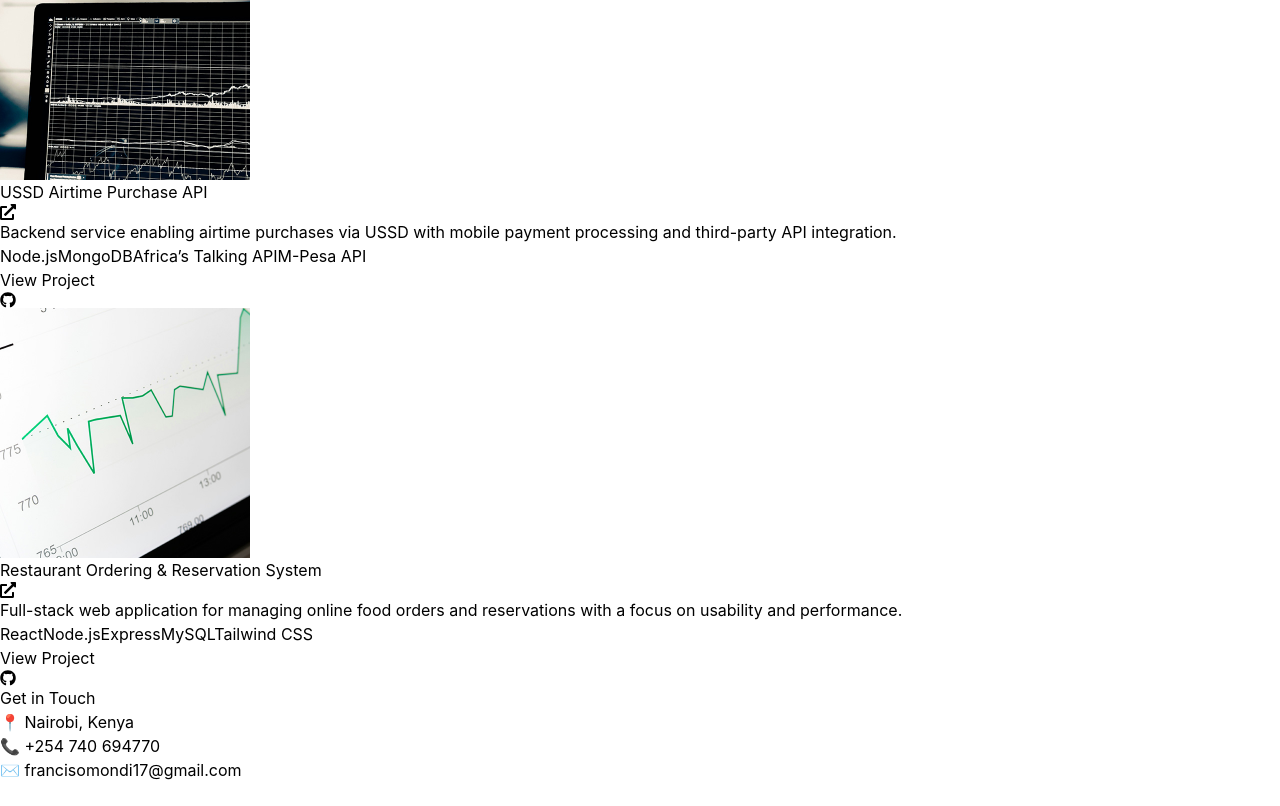
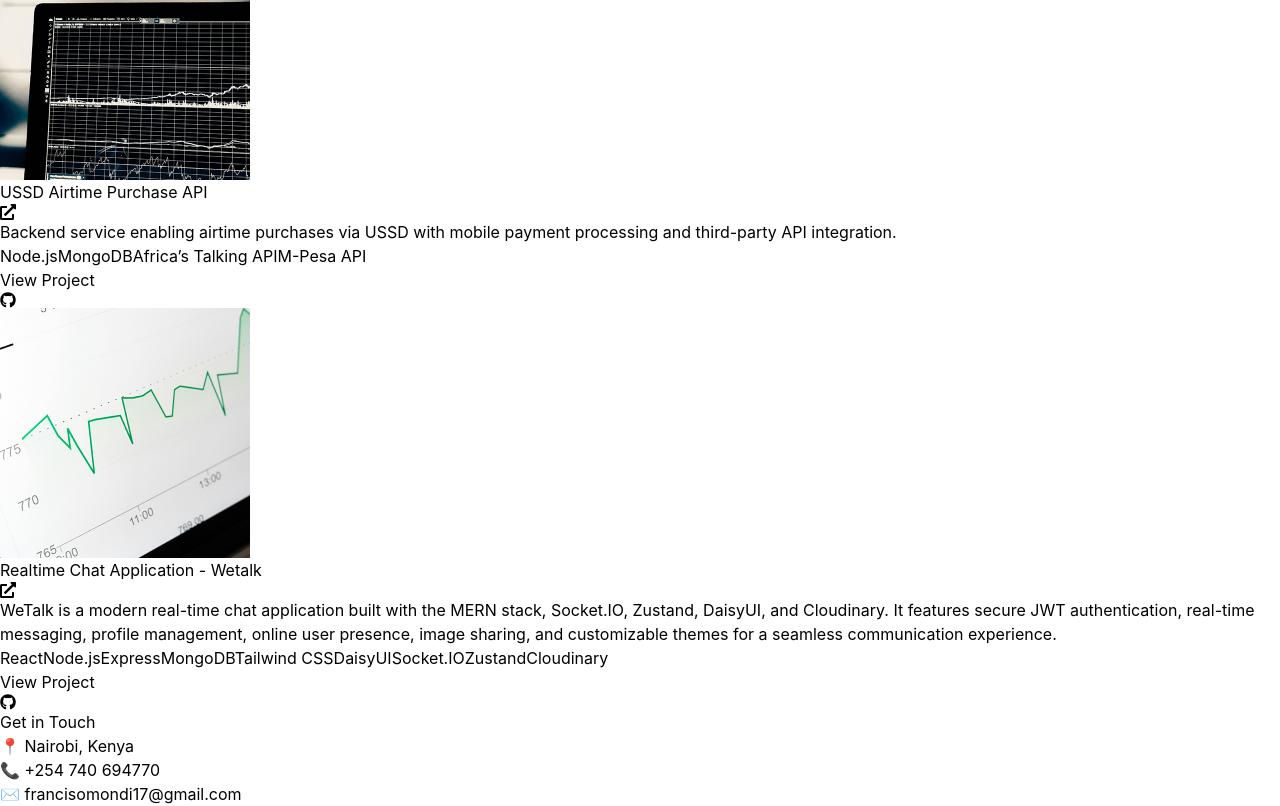
Before and after one commit to Francisomondi/My_Portfolio, a React (Vite) app: page / in a window 1280 px wide. Shown: the part 3718-4524 px from the top of the page. Before the commit the page ends 4500 px from the top, so only its background shows below. Built offline with nearby package versions, Linux system fonts and the light colour scheme.

Commit message:
updated projects section

```diff
--- a/src/constants/index.js
+++ b/src/constants/index.js
@@ -101,7 +101,7 @@ export const PROJECTS = [
       "Production e-commerce platform with secure authentication, inventory management, and mobile money payment integration.",
     technologies: ["React", "Node.js", "MongoDB", "Tailwind CSS", "M-Pesa API"],
     liveLink: "https://leemart.co.ke",
-    githubLink: "https://github.com/Francisomondi/My_Portfolio",
+    githubLink: "https://github.com/Francisomondi/leemartEnterrprises",
   },
   {
     title: "Church Donation Platform",
@@ -121,13 +121,13 @@ export const PROJECTS = [
     githubLink: "https://github.com/Francisomondi/Airtime-Ussd-Daraja",
   },
   {
-    title: "Restaurant Ordering & Reservation System",
+    title: "Realtime Chat Application - Wetalk",
     image: project4,
     description:
-      "Full-stack web application for managing online food orders and reservations with a focus on usability and performance.",
-    technologies: ["React", "Node.js", "Express", "MySQL", "Tailwind CSS"],
-    liveLink: "https://mawimbiseafood.com",
-    githubLink: "https://github.com/Francisomondi/mawimbi",
+      "WeTalk is a modern real-time chat application built with the MERN stack, Socket.IO, Zustand, DaisyUI, and Cloudinary. It features secure JWT authentication, real-time messaging, profile management, online user presence, image sharing, and customizable themes for a seamless communication experience.",
+    technologies: ["React", "Node.js", "Express", "MongoDB", "Tailwind CSS","DaisyUI", "Socket.IO", "Zustand", "Cloudinary"],
+    liveLink: "wetalkke.onrender.com/",
+    githubLink: "https://github.com/Francisomondi/WeTalkKe",
   },
 ];
 
```
